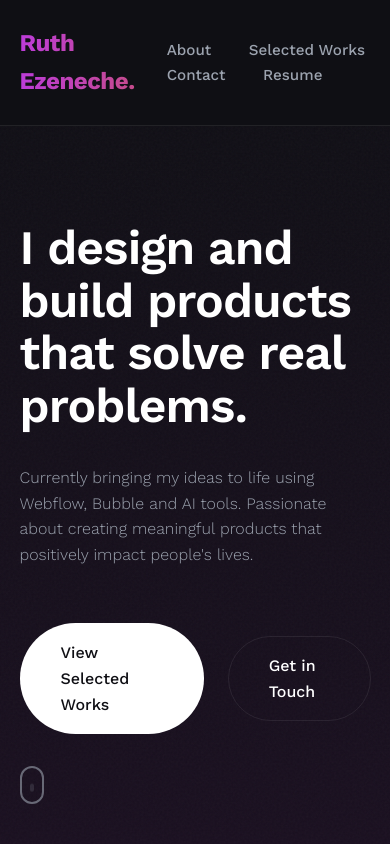
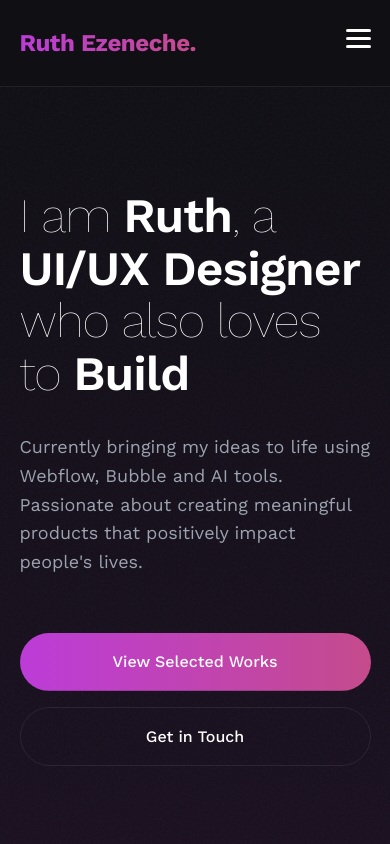
Before and after one commit to Ladyruth/My-Portfolio, a plain HTML site: page index.html in a window 390 px wide. Shown: the top 844 px of the page. Drawn offline with nearby package versions, Linux system fonts and the light colour scheme.

Commit message:
Responsiveness and final styling

```diff
--- a/index.html
+++ b/index.html
@@ -18,6 +18,11 @@
     <!-- Navigation -->
     <nav class="navbar">
         <a href="#" class="logo">Ruth Ezeneche.</a>
+        <div class="hamburger">
+            <span class="bar"></span>
+            <span class="bar"></span>
+            <span class="bar"></span>
+        </div>
         <div class="nav-links">
             <a href="#about">About</a>
             <a href="#work">Selected Works</a>
@@ -30,7 +35,8 @@
         <!-- Hero Section -->
         <section class="hero" id="home">
             <div class="hero-content">
-                <h1 class="hero-title fade-up">I design and build products that solve real problems.</h1>
+                <h1 class="hero-title fade-up">I am <span class="bold-text">Ruth</span>, a <span class="bold-text">UI/UX
+                        Designer</span> who also loves to <span class="bold-text">Build</span></h1>
                 <p class="hero-subtitle fade-up delay-1">Currently bringing my ideas to life using Webflow, Bubble and
                     AI tools. Passionate about creating meaningful products that positively impact people's lives.</p>
 
@@ -40,11 +46,7 @@
                 </div>
             </div>
 
-            <div class="scroll-indicator fade-up delay-3">
-                <div class="mouse">
-                    <div class="wheel"></div>
-                </div>
-            </div>
+
         </section>
 
         <!-- Selected Works Section -->
@@ -121,8 +123,8 @@
                         <img src="./Images/Breakfast and spice.png" alt="LoveU Interaction Design" class="work-image">
                     </div>
                     <div class="work-info">
-                        <h3>LoveU</h3>
-                        <p>Valentine's Interaction • Webflow Build</p>
+                        <h3>Breakfast & Spice</h3>
+                        <p>A food truck mobile app design • UI/UX Design</p>
                         <span class="view-project">View Website →</span>
                         <span class="view-project">View Case Study →</span>
                     </div>
@@ -162,11 +164,15 @@
                                 <div class="tools-images">
                                     <img class="tools-icon" src="./Images/icons8-webflow.svg">
                                 </div>
-                                <div class="tools-images white-bg">
-                                    <img class="tools-icon" src="./Images/bubble_icon-removebg-preview.png">
+                                <div class="tools-images">
+                                    <img class="tools-icon" src="./Images/bbble.io-white.png">
                                 </div>
-                                <div class="tools-images white-bg">
-                                    <img class="tools-icon" src="./Images/icons8-chat-gpt-50-removebg-preview.png">
+                                <div class="tools-images">
+                                    <img class="tools-icon" src="./Images/chatgpt white.png">
+                                </div>
+
+                                <div class="tools-images">
+                                    <img class="tools-icon" src="./Images/gemini_icon-removebg-preview.png">
                                 </div>
                                 <div class="tools-images">
                                     <img class="tools-icon" src="./Images/icons8-wordpress.svg">
@@ -218,7 +224,7 @@
                     </div>
 
                     <div class="pictures-wrapper">
-                        <img class="bio-image" src="./Images/Ruth-with-glasses.jpg" alt="Ruth Ezeneche">
+                        <img class="bio-image" src="./Images/me-at-resto.jpg" alt="Ruth Ezeneche">
                     </div>
                 </div>
 
--- a/script.js
+++ b/script.js
@@ -1,6 +1,25 @@
 // script.js will hold interactivity logic
 document.addEventListener('DOMContentLoaded', () => {
     console.log("Portfolio loaded and ready!");
+
+    // Hamburger Menu Logic
+    const hamburger = document.querySelector('.hamburger');
+    const navMenu = document.querySelector('.nav-links');
+
+    if (hamburger && navMenu) {
+        hamburger.addEventListener('click', () => {
+            hamburger.classList.toggle('active');
+            navMenu.classList.toggle('active');
+        });
+
+        // Close menu when a link is clicked
+        document.querySelectorAll('.nav-links a').forEach(link => {
+            link.addEventListener('click', () => {
+                hamburger.classList.remove('active');
+                navMenu.classList.remove('active');
+            });
+        });
+    }
 
     // We will soon add:
     // 1. Intersection Observer for elements fading in seamlessly on scroll
--- a/style.css
+++ b/style.css
@@ -91,17 +91,57 @@ h4 {
     letter-spacing: -0.02em;
 }
 
+.hamburger {
+    display: none;
+    cursor: pointer;
+}
+
+.hamburger .bar {
+    display: block;
+    width: 25px;
+    height: 3px;
+    margin: 5px auto;
+    -webkit-transition: all 0.3s ease-in-out;
+    transition: all 0.3s ease-in-out;
+    background-color: var(--text-primary);
+    border-radius: 2px;
+}
+
 .nav-links a {
     color: var(--text-secondary);
     text-decoration: none;
     margin-left: 2rem;
     font-size: 0.95rem;
     transition: var(--transition-smooth);
-    font-weight: 500;
+    font-weight: 600;
+    text-transform: uppercase;
+    letter-spacing: 0.05em;
+    position: relative;
+    display: inline-block;
+}
+
+.nav-links a::after {
+    content: '';
+    position: absolute;
+    bottom: -6px;
+    /* Adjust distance from text */
+    left: 50%;
+    transform: translateX(-50%);
+    width: 0;
+    height: 3px;
+    background-color: #ffffff;
+    border-radius: 4px;
+    transition: width 0.3s ease;
 }
 
 .nav-links a:hover {
-    color: var(--text-primary);
+    color: #BC3CD8;
+    /* Using the bright purple/pink from your gradient */
+}
+
+.nav-links a:hover::after {
+    width: 16px;
+    /* The short dash length */
 }
 
 /* -------------------
@@ -118,20 +158,23 @@ h4 {
 }
 
 
-
 .hero-title {
     font-size: clamp(3rem, 7vw, 5.5rem);
     letter-spacing: -0.02em;
     margin-bottom: 2rem;
+    font-weight: 100;
+}
+
+.bold-text {
     font-weight: 600;
 }
 
 .hero-subtitle {
-    font-size: 1rem;
+    font-size: 1.125rem;
     color: var(--text-secondary);
-    max-width: 650px;
+    max-width: 60%;
     margin-bottom: 3.5rem;
-    font-weight: 300;
+    font-weight: 400;
 }
 
 /* Buttons */
@@ -155,12 +198,17 @@ h4 {
 }
 
 .btn-primary {
-    background: var(--text-primary);
-    color: var(--bg-color);
-    border: 1px solid transparent;
+    background: linear-gradient(90deg, #BC3CD8, #C54B8C, #bc3cd8);
+    background-size: 200% 100%;
+    background-position: left;
+    color: var(--text-primary);
+
+    transition: background-position 0.4s ease, transform 0.2s ease, box-shadow 0.2s ease;
 }
 
+
 .btn-primary:hover {
+    background-position: right;
     transform: translateY(-3px);
     box-shadow: 0 4px 12px rgba(0, 0, 0, 0.4);
 }
@@ -186,36 +234,9 @@ h4 {
     gap: 1rem;
 }
 
-.mouse {
-    width: 24px;
-    height: 38px;
-    border: 2px solid var(--text-secondary);
-    border-radius: 15px;
-    display: flex;
-    justify-content: center;
-    padding-top: 6px;
-    opacity: 0.6;
-}
 
-.wheel {
-    width: 4px;
-    height: 8px;
-    background: var(--text-secondary);
-    border-radius: 2px;
-    animation: scrollMouse 2s cubic-bezier(0.15, 0.41, 0.69, 0.94) infinite;
-}
 
-@keyframes scrollMouse {
-    0% {
-        transform: translateY(0);
-        opacity: 1;
-    }
 
-    100% {
-        transform: translateY(14px);
-        opacity: 0;
-    }
-}
 
 /* -------------------
    SECTIONS & UTILITIES
@@ -298,8 +319,8 @@ h4 {
 }
 
 .tools-images {
-    width: 50px;
-    height: 50px;
+    width: 64px;
+    height: 64px;
     border-radius: 999px;
     padding: 8px;
 }
@@ -310,9 +331,7 @@ h4 {
     object-fit: contain;
 }
 
-.white-bg {
-    background-color: white;
-}
+
 
 .read-more {
     display: inline-block;
@@ -408,12 +427,6 @@ h4 {
     color: var(--text-primary);
 }
 
-@media (max-width: 900px) {
-    .about-grid {
-        grid-template-columns: 1fr;
-        gap: 4rem;
-    }
-}
 
 /* -------------------
    WORKS GRID & CARDS
@@ -494,12 +507,12 @@ h4 {
    FOOTER SECTION
 ------------------- */
 .footer {
-    padding: 8rem 5% 3rem;
+    padding: 3rem 5%;
     border-top: 1px solid var(--border-color);
 }
 
 .footer-container {
-    max-width: 1200px;
+
     margin: 0 auto;
     display: flex;
     flex-direction: column;
@@ -564,7 +577,24 @@ h4 {
     font-size: 0.9rem;
 }
 
+/* -------------------
+   RESPONSIVE DESIGN
+------------------- */
 @media (max-width: 900px) {
+    .about-grid {
+        flex-direction: column;
+        /* Fixed from incorrect grid usage to flex row toggle */
+    }
+
+    .about-intro,
+    .my-pictures {
+        width: 100%;
+    }
+
+    .hero-subtitle {
+        max-width: 80%;
+    }
+
     .footer-top {
         flex-direction: column;
         align-items: flex-start;
@@ -581,3 +611,115 @@ h4 {
         gap: 1.5rem;
     }
 }
+
+@media (max-width: 768px) {
+    .hamburger {
+        display: block;
+        position: relative;
+        z-index: 101;
+        /* Keeps the hamburger above the sliding menu */
+    }
+
+    .hamburger.active .bar:nth-child(2) {
+        opacity: 0;
+    }
+
+    .hamburger.active .bar:nth-child(1) {
+        transform: translateY(8px) rotate(45deg);
+    }
+
+    .hamburger.active .bar:nth-child(3) {
+        transform: translateY(-8px) rotate(-45deg);
+    }
+
+    .navbar {
+        flex-direction: row;
+        justify-content: space-between;
+        align-items: start;
+        padding: 1.5rem 5%;
+    }
+
+    .nav-links {
+        position: fixed;
+        right: -100%;
+        /* Hides off-screen to the right by default */
+        top: 0;
+        height: 100vh;
+        width: 50%;
+        min-width: 250px;
+        /* Ensure it stays readable on narrow phones */
+        display: flex;
+        flex-direction: column;
+        justify-content: start;
+        background-color: var(--surface-color);
+        text-align: left;
+        transition: right 0.4s ease-in-out;
+        border-left: 1px solid var(--border-color);
+        z-index: 100;
+        padding-top: 5rem;
+        /* Reset old left attribute */
+        left: auto;
+    }
+
+    .nav-links.active {
+        right: 0;
+        /* Slides into view */
+    }
+
+    .nav-links a {
+        display: block;
+        margin: 1rem 1rem;
+        /* Added spacing to fill height beautifully */
+        font-size: 1rem;
+        font-weight: 400;
+    }
+
+    .hero {
+        padding-top: 7rem;
+    }
+
+    .hero-subtitle {
+        max-width: 100%;
+    }
+
+    .skill-row {
+        flex-wrap: wrap;
+        gap: 1.5rem;
+        justify-content: flex-start;
+    }
+
+    .skills-list {
+        flex-direction: column;
+        gap: 1.5rem;
+    }
+}
+
+@media (max-width: 600px) {
+    .hero-actions {
+        flex-direction: column;
+        align-items: stretch;
+        gap: 1rem;
+    }
+
+    .btn {
+        width: 100%;
+    }
+
+    .works-grid {
+        /* Works grid is minimum 320px, to avoid tiny mobile overflow: */
+        grid-template-columns: 1fr;
+    }
+
+    .my-pictures {
+        flex-direction: column;
+        gap: 1.5rem;
+    }
+
+    .pictures-wrapper {
+        height: auto;
+    }
+
+    .section-header h2 {
+        font-size: 2.25rem;
+    }
+}
```
Also changed, not shown: Images/bbble.io-white.png (added), Images/chatgpt white.png (added), Images/gemini_icon-removebg-preview.png (added), Images/me-at-resto.jpg (added).
